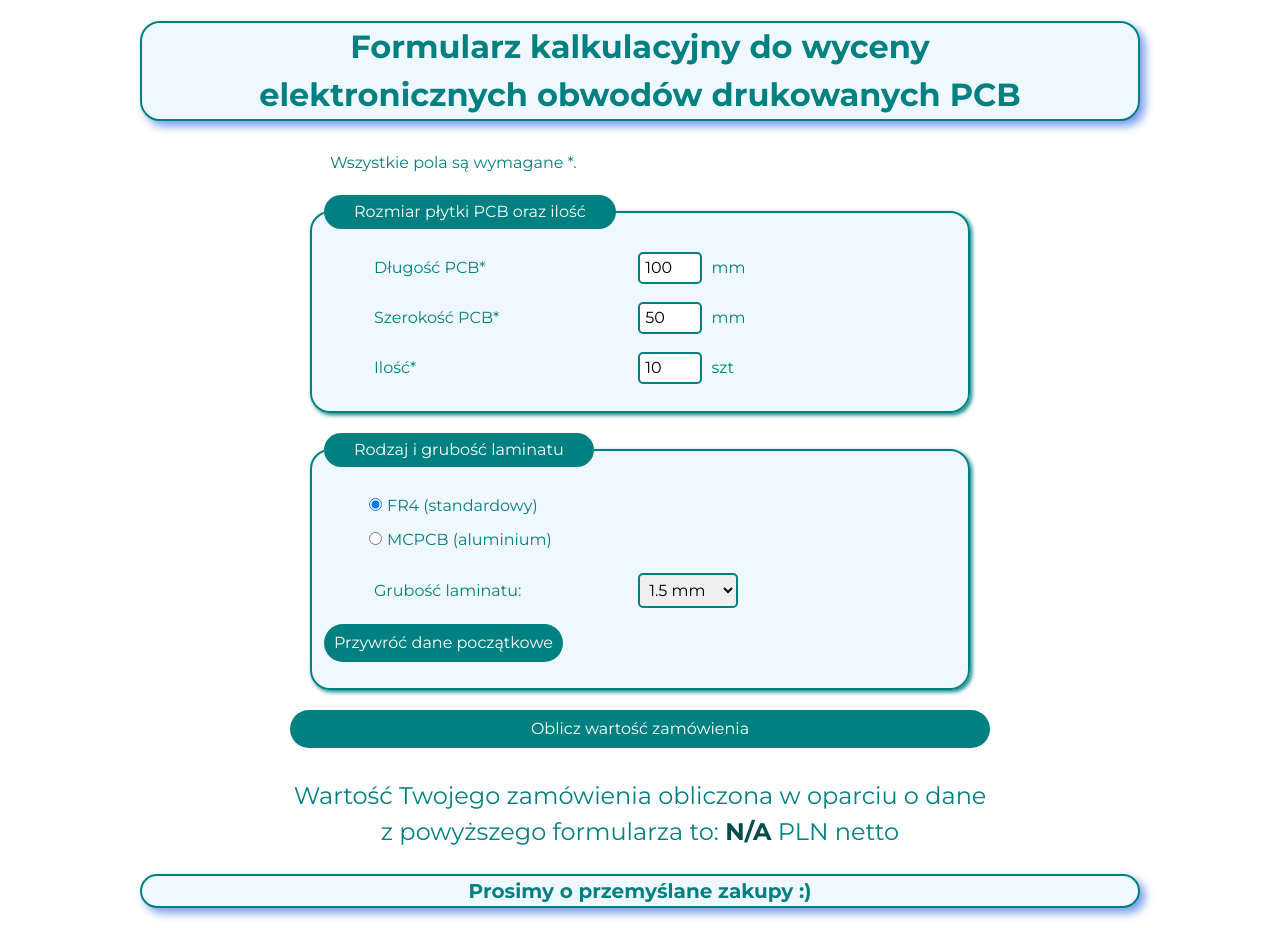
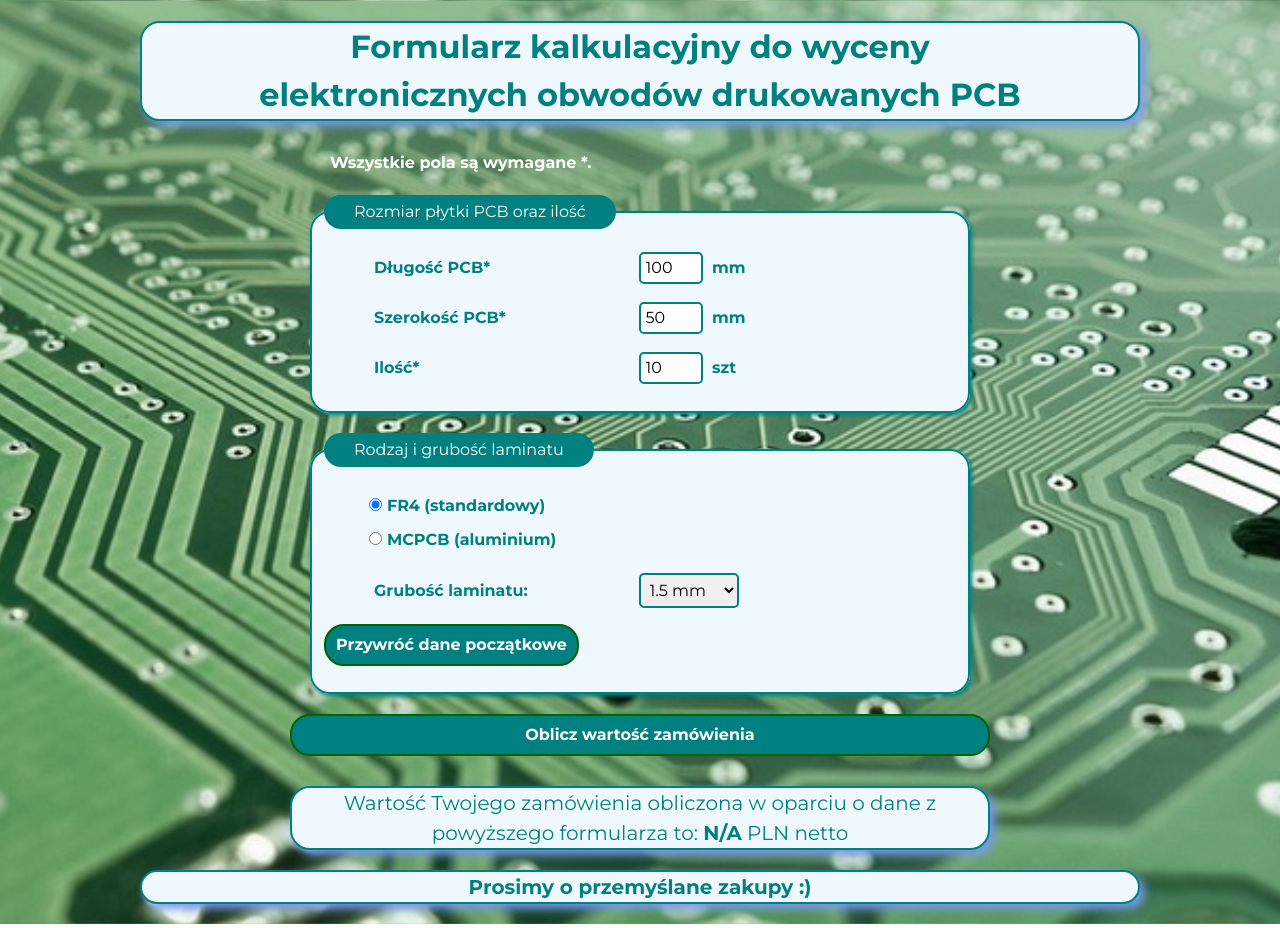
Before and after one commit to Adam-Musial-AMu/converter-PCB, a plain HTML site: page index.html in a window 1280 px wide. Drawn offline with nearby package versions, Linux system fonts and the light colour scheme.

Commit message:
background image added

```diff
--- a/css/form.css
+++ b/css/form.css
@@ -5,6 +5,7 @@
     margin-right: 5px;
     padding: 5px;
     color: teal;
+    font-weight: 700;
 }
 
 .form__field {
@@ -33,7 +34,8 @@
 
 .form__paragraph {
     padding: 0px 40px;
-    color: teal;
+    color: white;
+    font-weight: 700;
 }
 
 .form__unit {
@@ -52,9 +54,10 @@
 .form__button {
     background-color: teal;
     color: white;
-    border: none;
+    border: darkgreen 2px solid;
     border-radius: 20px;
     padding: 10px;
+    font-weight: 700;
 }
 
 .form__button:hover {
--- a/css/style.css
+++ b/css/style.css
@@ -13,6 +13,9 @@ html {
     line-height: 1.5;
     max-width: 1000px;
     padding: 0 20px;
+    background-image: url("../images/pcb.jpg");
+    background-size: cover;
+    background-position: center;
 }
 
 .header {
@@ -26,12 +29,17 @@ html {
 
 .resume {
     color: teal;
-    font-size: 1.5em;
+    font-size: 1.25em;
     text-align: center;
+    background-color: aliceblue;
+    box-shadow: 5px 5px 10px 0px #759AEA;
+    border: 2px solid teal;
+    border-radius: 20px;
+    padding: 0px 20px;
 }
 
 .resume__finalResult {
-    color: hsl(180, 100%, 15%);
+    color: hsl (180, 100%, 15%);
     font-weight: 700;
 }
 
```
Also changed, not shown: images/pcb.jpg (added).
